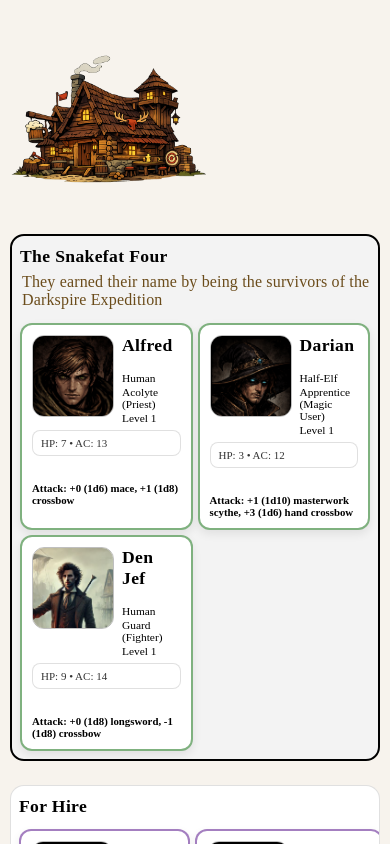
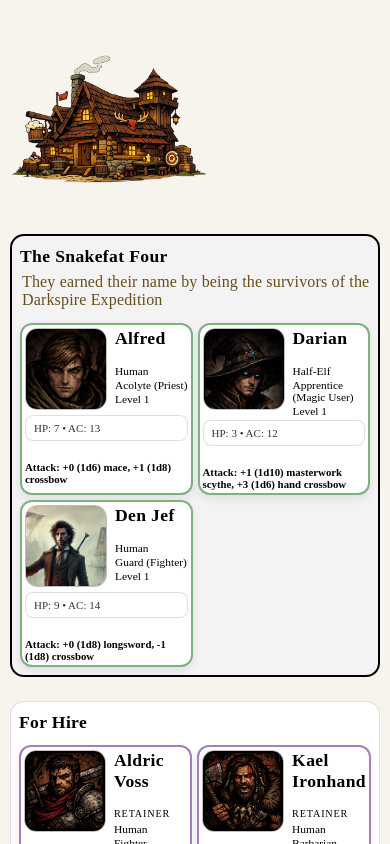
Before and after one commit to jideru/snakefat-tavern, a React (Vite) app: page / in a window 390 px wide. Shown: the top 844 px of the page. Built offline with nearby package versions, Linux system fonts and the light colour scheme; a web font is replaced by a local one.

Commit message:
fixed padding on mobile

```diff
--- a/src/style.css
+++ b/src/style.css
@@ -220,8 +220,8 @@ margin-top:5px;
     gap: 5px;
   }
   .card {
-    padding: 10px;
-    gap: 8px;
+    padding: 3px;
+    gap: 5px;
   }
   .card-header {
     gap: 8px;
```
